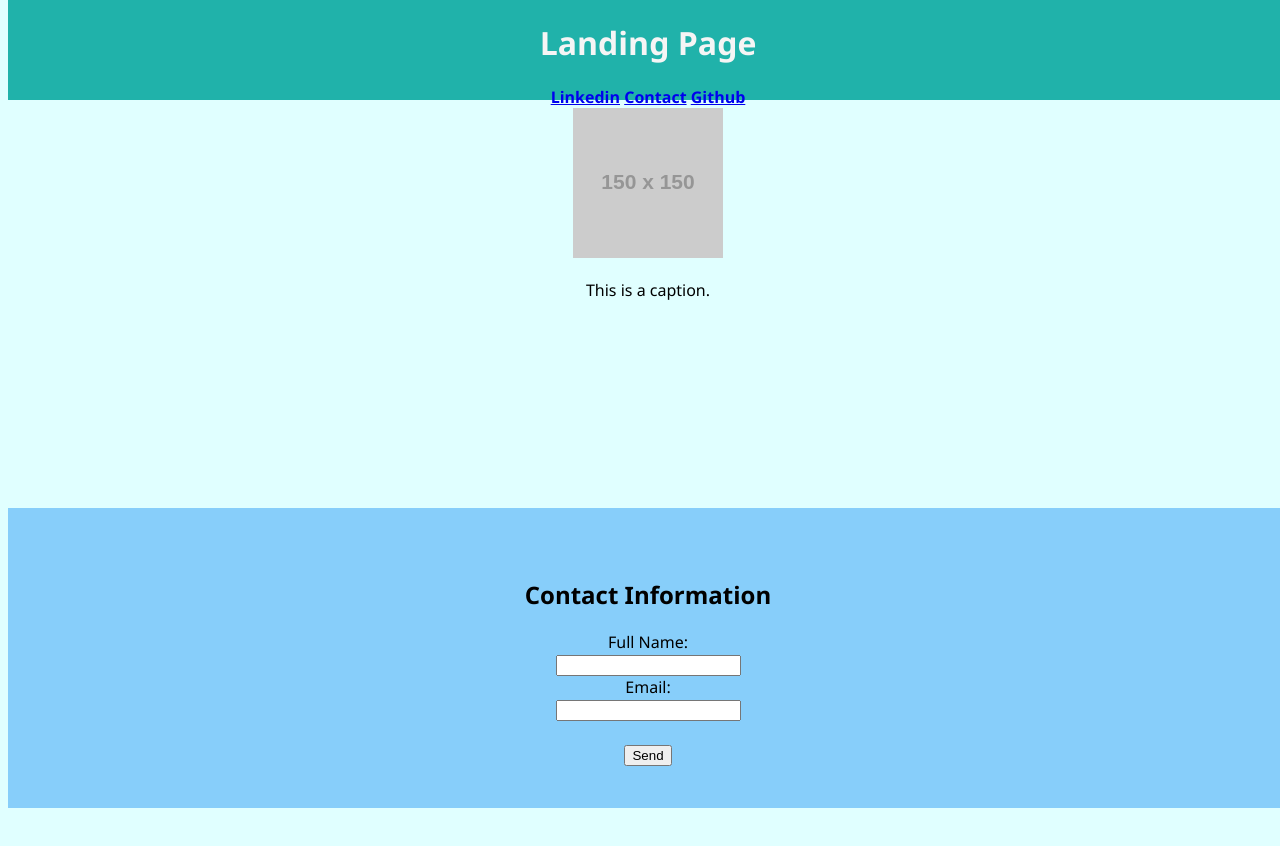
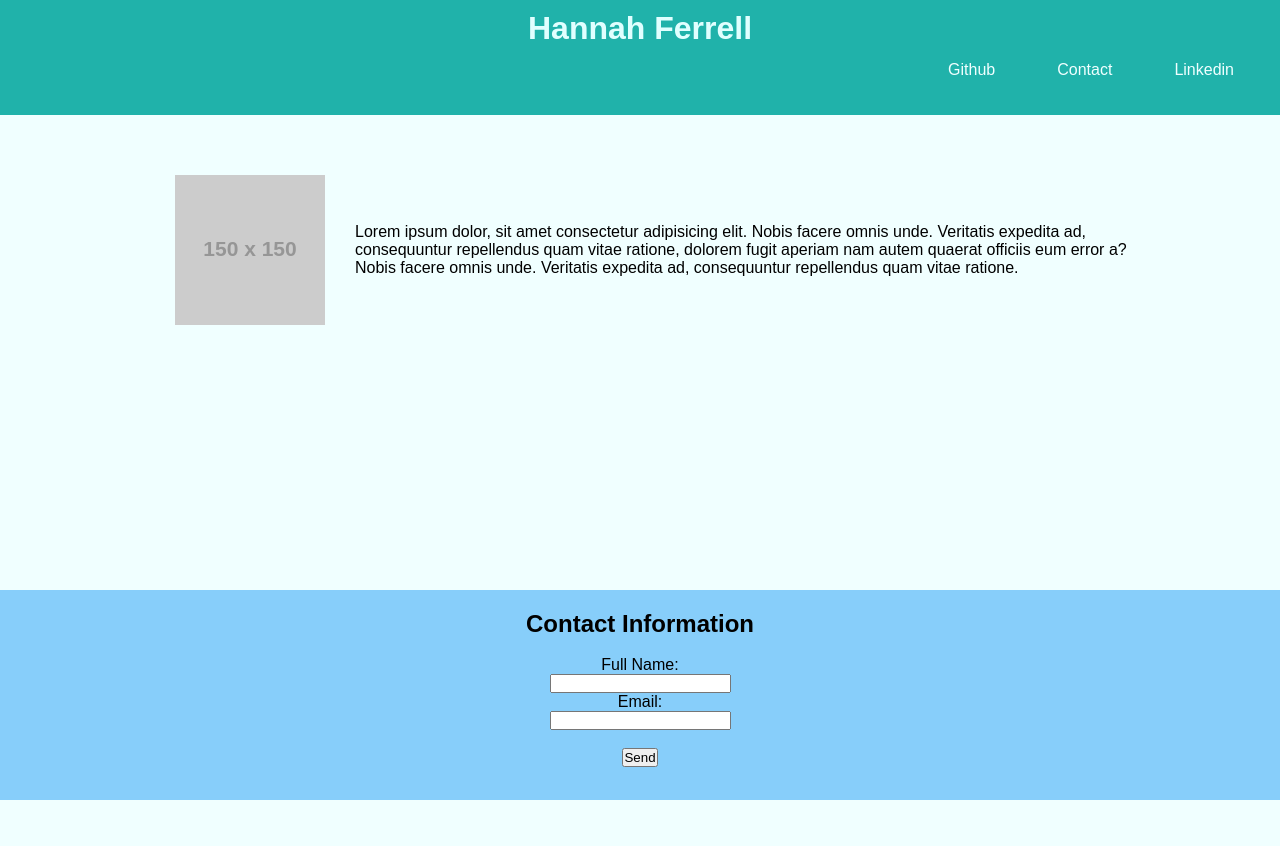
Before and after one commit to hef9874/git-init-sample, a plain HTML site: page index.html in a window 1280 px wide. Before the commit the page ends 808 px from the top, so only its background shows below. Drawn offline with Linux system fonts and the light colour scheme; placeholder pictures from the web are drawn by us.

Commit message:
added more css and fixed problems

```diff
--- a/assets/styles.css
+++ b/assets/styles.css
@@ -1,48 +1,88 @@
 
-* { margin: 0px, padding: 0px; }
+* { margin: 0; padding: 0; }
 
 body {
-    font-family: 'Segoe UI', Tahoma, Geneva, Verdana, sans-serif;
-    background-color: lightcyan;
+    font-family: Arial, Helvetica, sans-serif;
+    background-color:azure;
     width: 100%;
-    height: 700px;
+    height: 1000px;
 }
+
 header {
     position: fixed;
     top: 0;
     z-index: 2;
     width: 100%;
     height: 100px;
-    color: whitesmoke;
+    color: lightcyan;
     background-color: lightseagreen;
     text-align: center;
     display: block;
+    padding: 10px 0px 5px 0px;
 }
 
-span {
-    display: inline;
+ul {
+    list-style-type: none;
+    margin: 0;
+    Padding: 0;
+}
+
+li {
+    float: right;
+    padding-right: 30px;
+}
+
+li a {
+    display: block;
+    color: azure;
+    text-align: center;
+    padding: 14px 16px;
+    text-decoration: none;
+}
+
+a:link {
+    text-decoration: none;
+    color: azure;
+}
+
+a:visited {
+    text-decoration: none;
+    color: azure;
+}
+
+a:hover {
+    text-decoration: none;
+    color: lightskyblue;
+}
+
+a:active {
+    text-decoration: none;
+    color: darkslategray;
 }
 
 section {
-    padding-top: 100px;
-    width: 100%;
-    height: 400px;
-    text-align: center;
+    width: 75%;
+    height: 500px;
     color: black;
-    position: static;
-    display: block;
+    display: flex;
+    align-items: center;
+    justify-content: center;
+    position: fixed;
+    padding-left: 175px;
 }
 
-img{
-    display: inline;
+img {
+    padding-right: 30px;
 }
 
 footer {
-    padding-top: 50px;
+    position:fixed;
+    bottom: 0;
+    padding-top: 20px;
+    padding-bottom: 40px;
     width: 100%;
-    height: 250px;
+    height: 150px;
     color: black;
     background-color: lightskyblue;
     text-align: center;
-
 }
--- a/index.html
+++ b/index.html
@@ -9,32 +9,30 @@
 
   <body>
     <header>
-        <h1>Landing Page</h1>
-        <span>
-            <strong>
+        <h1>Hannah Ferrell</h1>
+        <ul>
+            <div class="nav">
+            <li>
             <a href="https://www.linkedin.com/">Linkedin</a>
-            </strong>
-        </span>
-        <span>
-            <strong>
+            </li>
+            <li>
             <a href="#form">Contact</a>
-            </strong>
-        </span>
-        <span>
-            <strong>
-        <a href="https://github.com/hef9874">Github</a>
-            </strong>
-        </span>
+            </li>
+            <li>
+            <a href="https://github.com/hef9874">Github</a>
+            </li>
+            </div>
+        </ul>
     </header>
 
     <section>
         <img src="https://via.placeholder.com/150" alt="Placeholder Image"/>
-        <p>This is a caption.</p>
+        <p>Lorem ipsum dolor, sit amet consectetur adipisicing elit. Nobis facere omnis unde. Veritatis expedita ad, consequuntur repellendus quam vitae ratione, dolorem fugit aperiam nam autem quaerat officiis eum error a? Nobis facere omnis unde. Veritatis expedita ad, consequuntur repellendus quam vitae ratione.</p>
     </section>
 
     <footer>
         <div id="footer"></div>
-        <h2>Contact Information</h2>
+        <h2>Contact Information</h2><br>
         <form>
             <div id="form"></div>
             <label for="name">Full Name:</label><br>
```
Also changed, not shown: 1 other file.
